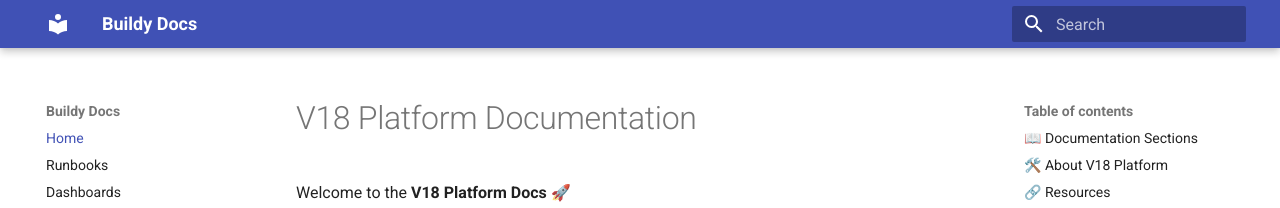
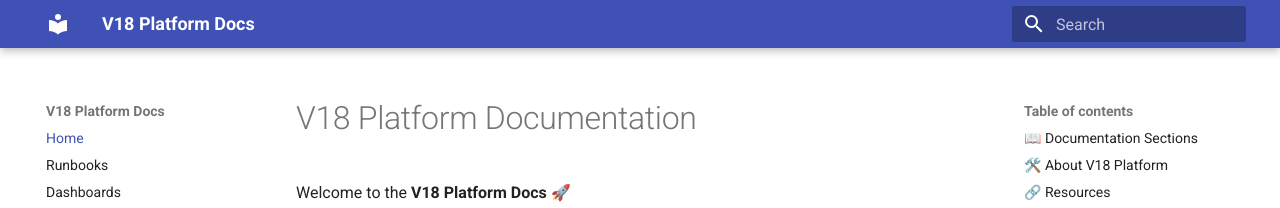
Before and after one commit to Kello54/Buildy, an MkDocs documentation site: the page built from docs/index.md, in a window 1280 px wide. Shown: the top 208 px of the page. Built offline with MkDocs 1.6.1 and Material for MkDocs 9.7.7, drawn with Linux system fonts in a browser that asks for light colours.

Commit message:
Update mkdocs.yml

```diff
--- a/mkdocs.yml
+++ b/mkdocs.yml
@@ -1,4 +1,4 @@
-site_name: Buildy Docs
+site_name: V18 Platform Docs
 theme:
   name: material
 
```
